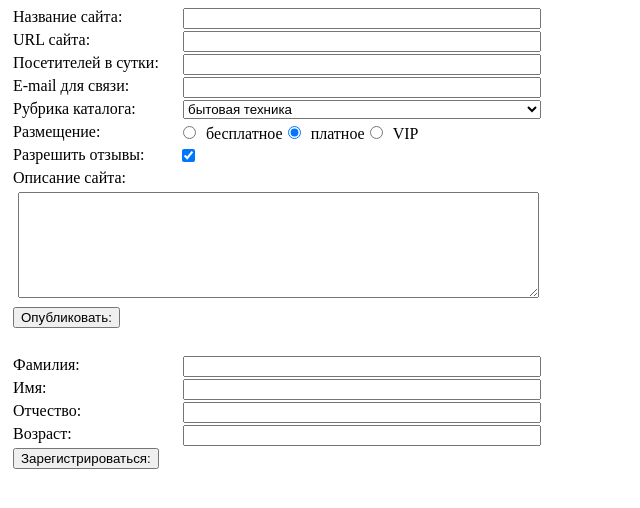
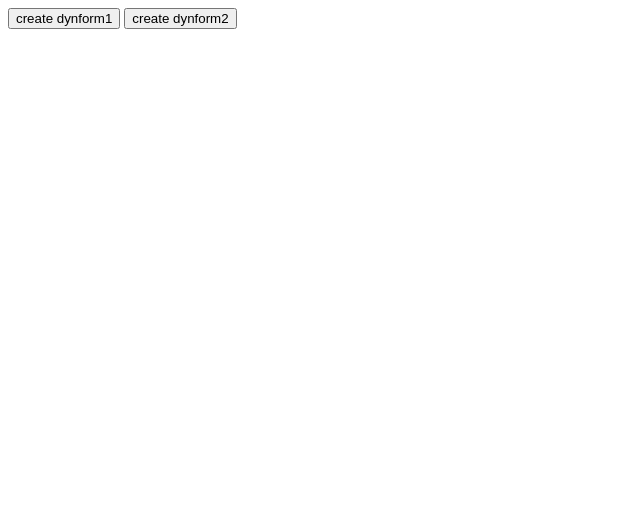
Before and after one commit to ZhEkA717/DynForm, a plain HTML site: page index.html in a window 1280 px wide. Shown: the whole page, without its empty margins (0-640 px from the left). Drawn offline with Linux system fonts and the light colour scheme.

Commit message:
add style

```diff
--- a/index.html
+++ b/index.html
@@ -43,6 +43,8 @@
         left: 165px;
     }
     </style>
+    <input type="button" value="create dynform1" onclick="dynForm(formDef1)">
+    <input type="button" value="create dynform2" onclick="dynForm(formDef2)">
     <script src="js/script.js"></script>
 </body>
 
--- a/js/script.js
+++ b/js/script.js
@@ -31,13 +31,11 @@ var formDef2 =
 function dynForm(f) {
 
   let myForm = document.createElement('form')
-  myForm.name='dynForm';
   myForm.method='post';
-  document.body.appendChild(myForm);
 
-  for (let i = 0; i < formDef1.length; i++) {
+  for (let i = 0; i < f.length; i++) {
 
-    if ((f[i].kind == "longtext") || (f[i].kind == "number") || (f[i].kind == "shorttext")) {
+    if (f[i].kind == "longtext" || f[i].kind == "number" || f[i].kind == "shorttext") {
       let div = document.createElement('div');
       let label = document.createElement('label');
       let text = document.createTextNode(f[i].label);
@@ -143,7 +141,5 @@ function dynForm(f) {
   let otstup = document.createElement('br');
   footer.appendChild(otstup);
   myForm.appendChild(footer);
+  document.body.appendChild(myForm);
 }
-
-dynForm(formDef1);
-dynForm(formDef2);
```
